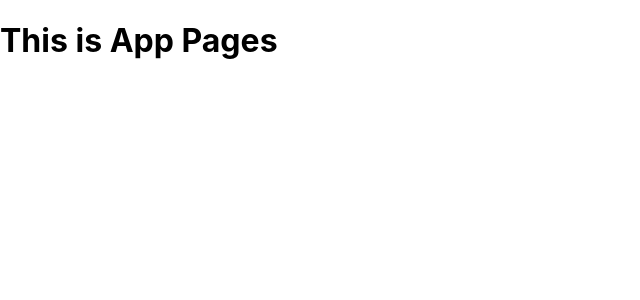
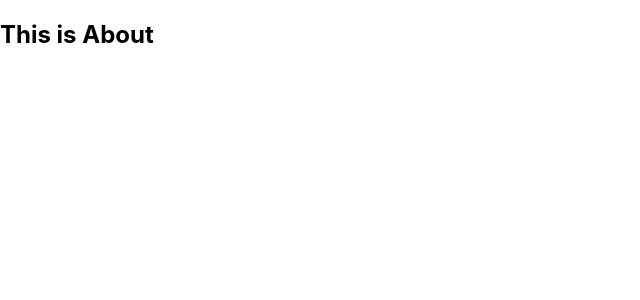
Before and after one commit to HasnatGill/Ant-desgin-, a React (Create React App) app: page /about in a window 1280 px wide. Shown: the top 300 px of the page, without its empty margins (0-640 px from the left). Built offline with nearby package versions, Linux system fonts and the light colour scheme.

Commit message:
Routes is Compelte in this Project

```diff
--- a/src/App.js
+++ b/src/App.js
@@ -1,10 +1,11 @@
 import './Apps.scss'
+import Routes from '../src/pages/Routes'
 
 function App() {
   return (
-    <div>
-     <h1>This is App Pages</h1>
-    </div>
+    <>
+      <Routes />
+    </>
   );
 }
 
--- a/src/pages/Frontend/About/About.jsx
+++ b/src/pages/Frontend/About/About.jsx
@@ -3,7 +3,7 @@ import React from 'react'
 function About() {
   return (
     <div>
-
+      <h2>This is About</h2>
     </div>
   )
 }
--- a/src/pages/Frontend/About/index.jsx
+++ b/src/pages/Frontend/About/index.jsx
@@ -1,9 +1,10 @@
 import React from 'react'
+import About from './About'
 
 function index() {
   return (
     <div>
-
+      <About />
     </div>
   )
 }
--- a/src/pages/Frontend/Contact/Contact.jsx
+++ b/src/pages/Frontend/Contact/Contact.jsx
@@ -3,7 +3,7 @@ import React from 'react'
 function Contact() {
   return (
     <div>
-
+      <h1>This is Contact Page</h1>
     </div>
   )
 }
--- a/src/pages/Frontend/Contact/index.jsx
+++ b/src/pages/Frontend/Contact/index.jsx
@@ -1,9 +1,10 @@
 import React from 'react'
+import Contact from './Contact'
 
 function index() {
   return (
     <div>
-
+      <Contact />
     </div>
   )
 }
--- a/src/pages/Frontend/Home/Home.jsx
+++ b/src/pages/Frontend/Home/Home.jsx
@@ -3,7 +3,7 @@ import React from 'react'
 function Home() {
   return (
     <div>
-
+      <h1>This is Home Page</h1>
     </div>
   )
 }
--- a/src/pages/Frontend/Home/index.jsx
+++ b/src/pages/Frontend/Home/index.jsx
@@ -1,9 +1,11 @@
 import React from 'react'
+import Home from './Home'
+
 
 function index() {
   return (
     <div>
-
+      <Home/>
     </div>
   )
 }
--- /dev/null
+++ b/src/pages/Frontend/index.js
@@ -0,0 +1,22 @@
+import React from 'react'
+import { Route, Routes } from 'react-router-dom'
+import Home from './Home'
+import About from './About'
+import Contact from './Contact'
+
+
+function index() {
+    return (
+        <>
+            <Routes>
+                <Route path='/'>
+                    <Route path='home' element={<Home />} />
+                    <Route path='about' element={<About />} />
+                    <Route path='contact' element={<Contact />} />
+                </Route>
+            </Routes>
+        </>
+    )
+}
+
+export default index
--- a/src/pages/Routes.jsx
+++ b/src/pages/Routes.jsx
@@ -1,11 +1,17 @@
 import React from 'react'
+import { BrowserRouter, Route, Routes } from 'react-router-dom'
+import Frontend from './Frontend'
 
-function Routes() {
+function Index() {
   return (
     <div>
-
+      <BrowserRouter>
+        <Routes>
+          <Route path='/*' element={<Frontend />} />
+        </Routes>
+      </BrowserRouter>
     </div>
   )
 }
 
-export default Routes
+export default Index
```
